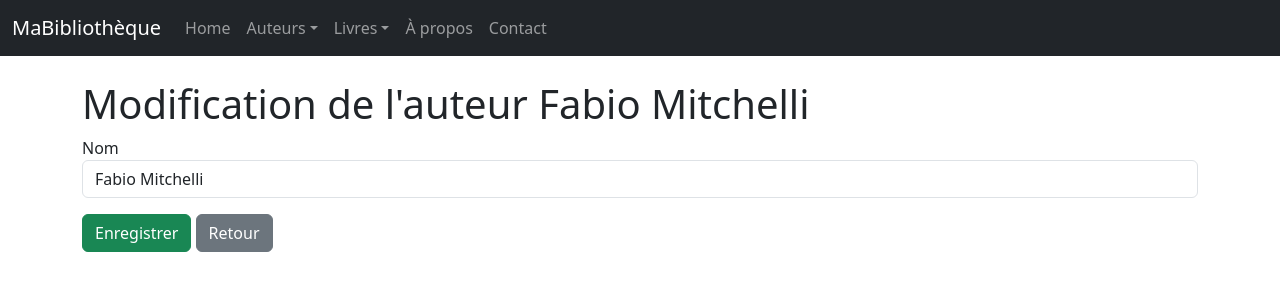
After one commit to clementvgc/DevWeb, a Flask app: page /auteurs/1/update/ in a window 1280 px wide. The commit adds this page. Shown: the top 300 px of the page. Run offline with Flask 3, Linux system fonts and the light colour scheme.

Commit message:
fin de séance 5, tp5 terminé

```diff
--- /dev/null
+++ b/monApp/forms.py
@@ -0,0 +1,15 @@
+from flask_wtf import FlaskForm
+from wtforms import StringField, FloatField, SelectField, HiddenField
+from wtforms.validators import DataRequired
+
+class FormAuteur(FlaskForm):
+    idA = HiddenField('idA')
+    Nom = StringField('Nom', validators=[DataRequired()])
+
+class FormLivre(FlaskForm):
+    idL = HiddenField('idL')
+    Titre = StringField('Titre', validators=[DataRequired()])
+    Prix = FloatField('Prix', validators=[DataRequired()])
+    Url = StringField('URL', validators=[DataRequired()])
+    Img = StringField('Image', validators=[DataRequired()])
+    auteur_id = SelectField('Auteur', coerce=int, validators=[DataRequired()])
--- /dev/null
+++ b/monApp/templates/auteur_update.html
@@ -0,0 +1,26 @@
+{% extends "base.html" %}
+{% block main %}
+    <h1>Modification de l'auteur {{ selectedAuteur.Nom }}</h1>
+    <form role="form" method="POST" action="{{ url_for('saveAuteur') }}">
+        {{ updateForm.hidden_tag() }}
+        <div
+            {% if updateForm.Nom.errors %}
+                class="form-group has-error"
+            {% else %}
+                class="form-group mb-3"
+            {% endif %}
+        >
+            {{ updateForm.Nom.label }}
+            {{ updateForm.Nom(size=50, class_="form-control") }}
+        </div>
+        {% if updateForm.Nom.errors %}
+            <ul class="list-group">
+                {% for e in updateForm.Nom.errors %}
+                    <li class="list-group-item list-group-item-danger">{{ e }}</li>
+                {% endfor %}
+            </ul>
+        {% endif %}
+        <input class="btn btn-success" type="submit" value="Enregistrer">
+        <a href="{{ url_for('getAuteurs') }}" class="btn btn-secondary">Retour</a>
+    </form>
+{% endblock %}
--- a/monApp/templates/base.html
+++ b/monApp/templates/base.html
@@ -19,9 +19,8 @@
                         <li class="nav-item dropdown">
                             <a class="nav-link dropdown-toggle" href="#" id="auteursDropdown" role="button" data-bs-toggle="dropdown" aria-expanded="false">Auteurs</a>
                             <ul class="dropdown-menu" aria-labelledby="auteursDropdown">
-                                <li>
-                                    <a class="dropdown-item" href="{{ url_for('getAuteurs') }}">Liste des auteurs</a>
-                                </li>
+                                <li><a class="dropdown-item" href="{{ url_for('getAuteurs') }}">Liste des auteurs</a></li>
+                                <li><a class="dropdown-item" href="{{ url_for('createAuteur') }}">Créer un auteur</a></li>
                             </ul>
                         </li>
                         <li class="nav-item dropdown">
--- a/monApp/views.py
+++ b/monApp/views.py
@@ -1,6 +1,7 @@
-from .app import app
-from flask import render_template, request
+from .app import app, db
+from flask import render_template, request, url_for, redirect
 from monApp.models import Auteur, Livre
+from monApp.forms import FormAuteur, FormLivre
 
 @app.route('/')
 @app.route('/index/')
@@ -29,5 +30,135 @@
     lesLivres = Livre.query.all()
     return render_template('livres_list.html', title="Liste des livres", livres=lesLivres)
 
+@app.route('/auteurs/<idA>/update/')
+def updateAuteur(idA):
+    unAuteur = Auteur.query.get(idA)
+    unForm = FormAuteur(idA=unAuteur.idA , Nom=unAuteur.Nom)
+    return render_template("auteur_update.html",selectedAuteur=unAuteur, updateForm=unForm)
+
+@app.route ('/auteur/save/', methods =("POST" ,))
+def saveAuteur():
+    updatedAuteur = None
+    unForm = FormAuteur()
+    #recherche de l'auteur à modifier
+    idA = int(unForm.idA.data)
+    updatedAuteur = Auteur.query.get(idA)
+    #si les données saisies sont valides pour la mise à jour
+    if unForm.validate_on_submit():
+        updatedAuteur.Nom = unForm.Nom.data
+        db.session.commit()
+        return redirect(url_for('viewAuteur', idA=updatedAuteur.idA))
+
+    return render_template("auteur_update.html",selectedAuteur=updatedAuteur, updateForm=unForm)
+
+@app.route('/auteurs/<idA>/view/')
+def viewAuteur(idA):
+    unAuteur = Auteur.query.get(idA)
+    unForm = FormAuteur (idA=unAuteur.idA , Nom=unAuteur.Nom)
+    return render_template("auteur_view.html",selectedAuteur=unAuteur, viewForm=unForm)
+
+@app.route('/auteur/')
+def createAuteur():
+    unForm = FormAuteur()
+    return render_template("auteur_create.html", createForm=unForm)
+
+@app.route ('/auteur/insert/', methods =("POST" ,))
+def insertAuteur():
+    insertedAuteur = None
+    unForm = FormAuteur()
+    if unForm.validate_on_submit():
+        insertedAuteur = Auteur(Nom=unForm.Nom.data)
+        db.session.add(insertedAuteur)
+        db.session.commit()
+        insertedId = Auteur.query.count()
+        return redirect(url_for('viewAuteur', idA=insertedId))
+    return render_template("auteur_create.html", createForm=unForm)
+
+@app.route('/auteurs/<idA>/delete/')
+def deleteAuteur(idA):
+    unAuteur = Auteur.query.get(idA)
+    unForm = FormAuteur(idA=unAuteur.idA, Nom=unAuteur.Nom)
+    return render_template("auteur_delete.html",selectedAuteur=unAuteur, deleteForm=unForm)
+
+@app.route ('/auteur/erase/', methods =("POST" ,))
+def eraseAuteur():
+    deletedAuteur = None
+    unForm = FormAuteur()
+    #recherche de l'auteur à supprimer
+    idA = int(unForm.idA.data)
+    deletedAuteur = Auteur.query.get(idA)
+    #suppression
+    db.session.delete(deletedAuteur)
+    db.session.commit()
+    return redirect(url_for('getAuteurs'))
+
+@app.route('/livres/<idL>/view/')
+def viewLivre(idL):
+    unLivre = Livre.query.get(idL)
+    unForm = FormLivre(idL=unLivre.idL, Titre=unLivre.Titre, Prix=unLivre.Prix,
+                       Url=unLivre.Url, Img=unLivre.Img, auteur_id=unLivre.auteur_id)
+    unForm.auteur_id.choices = [(a.idA, a.Nom) for a in Auteur.query.all()]
+    return render_template("livre_view.html", selectedLivre=unLivre, viewForm=unForm)
+
+@app.route('/livres/<idL>/update/')
+def updateLivre(idL):
+    unLivre = Livre.query.get(idL)
+    unForm = FormLivre(idL=unLivre.idL, Titre=unLivre.Titre, Prix=unLivre.Prix,
+                       Url=unLivre.Url, Img=unLivre.Img, auteur_id=unLivre.auteur_id)
+    unForm.auteur_id.choices = [(a.idA, a.Nom) for a in Auteur.query.all()]
+    return render_template("livre_update.html", selectedLivre=unLivre, updateForm=unForm)
+
+@app.route('/livre/save/', methods=("POST",))
+def saveLivre():
+    updatedLivre = None
+    unForm = FormLivre()
+    unForm.auteur_id.choices = [(a.idA, a.Nom) for a in Auteur.query.all()]
+    idL = int(unForm.idL.data)
+    updatedLivre = Livre.query.get(idL)
+    if unForm.validate_on_submit():
+        updatedLivre.Prix = unForm.Prix.data
+        db.session.commit()
+        return redirect(url_for('viewLivre', idL=updatedLivre.idL))
+    return render_template("livre_update.html", selectedLivre=updatedLivre, updateForm=unForm)
+
+@app.route('/livre/')
+def createLivre():
+    unForm = FormLivre()
+    unForm.auteur_id.choices = [(a.idA, a.Nom) for a in Auteur.query.all()]
+    return render_template("livre_create.html", createForm=unForm)
+
+@app.route('/livre/insert/', methods=("POST",))
+def insertLivre():
+    insertedLivre = None
+    unForm = FormLivre()
+    unForm.auteur_id.choices = [(a.idA, a.Nom) for a in Auteur.query.all()]
+    if unForm.validate_on_submit():
+        insertedLivre = Livre(Titre=unForm.Titre.data, Prix=unForm.Prix.data,
+                             Url=unForm.Url.data, Img=unForm.Img.data,
+                             auteur_id=unForm.auteur_id.data)
+        db.session.add(insertedLivre)
+        db.session.commit()
+        insertedId = Livre.query.count()
+        return redirect(url_for('viewLivre', idL=insertedId))
+    return render_template("livre_create.html", createForm=unForm)
+
+@app.route('/livres/<idL>/delete/')
+def deleteLivre(idL):
+    unLivre = Livre.query.get(idL)
+    unForm = FormLivre(idL=unLivre.idL, Titre=unLivre.Titre, Prix=unLivre.Prix,
+                       Url=unLivre.Url, Img=unLivre.Img, auteur_id=unLivre.auteur_id)
+    unForm.auteur_id.choices = [(a.idA, a.Nom) for a in Auteur.query.all()]
+    return render_template("livre_delete.html", selectedLivre=unLivre, deleteForm=unForm)
+
+@app.route('/livre/erase/', methods=("POST",))
+def eraseLivre():
+    deletedLivre = None
+    unForm = FormLivre()
+    idL = int(unForm.idL.data)
+    deletedLivre = Livre.query.get(idL)
+    db.session.delete(deletedLivre)
+    db.session.commit()
+    return redirect(url_for('getLivres'))
+
 if __name__ == "__main__":
     app.run()
```
Also changed, not shown: monApp/templates/auteur_create.html (added, +26 -0 lines), monApp/templates/auteur_delete.html (added, +13 -0 lines), monApp/templates/auteur_view.html (added, +12 -0 lines), monApp/templates/auteurs_list.html (+15 -5 lines), monApp/templates/livre_update.html (added, +26 -0 lines), monApp/templates/livre_view.html (added, +20 -0 lines), monApp/templates/livres_list.html (+14 -2 lines), README.md, monApp.db, 1 other file.
